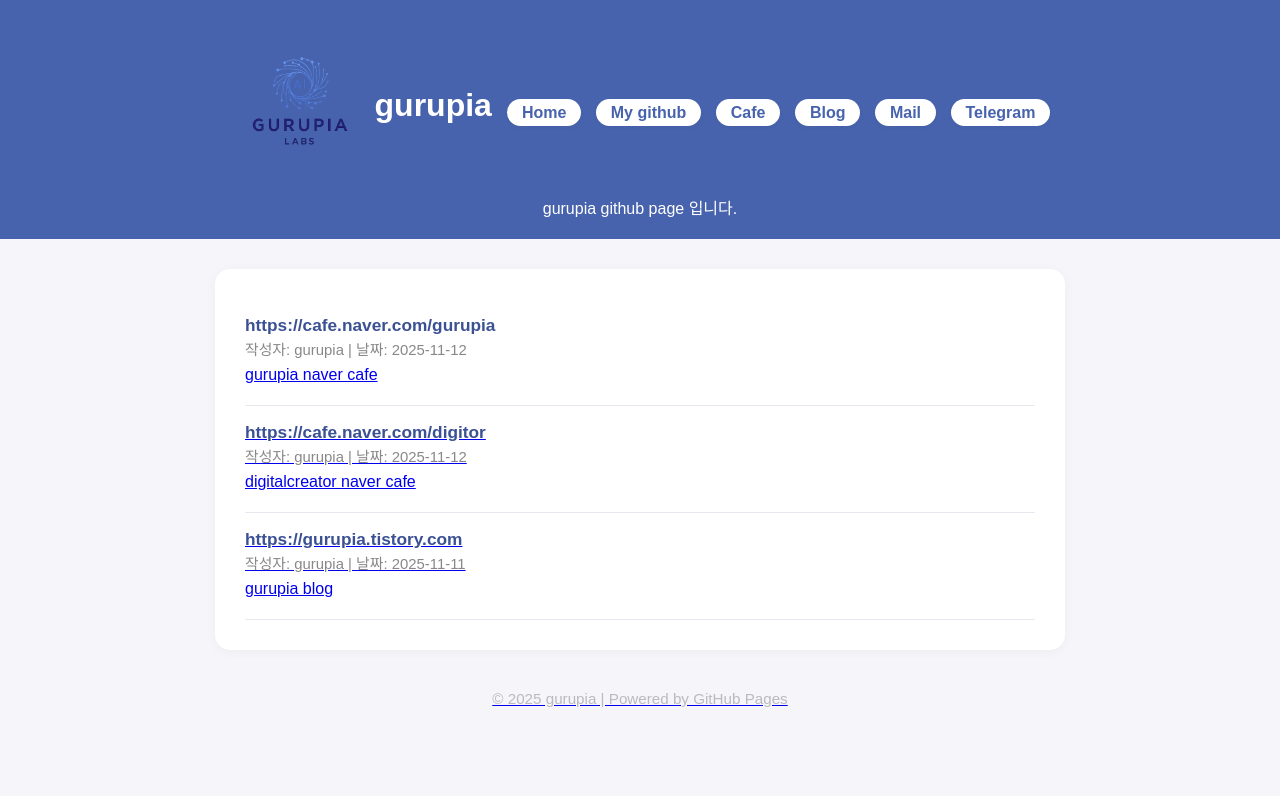
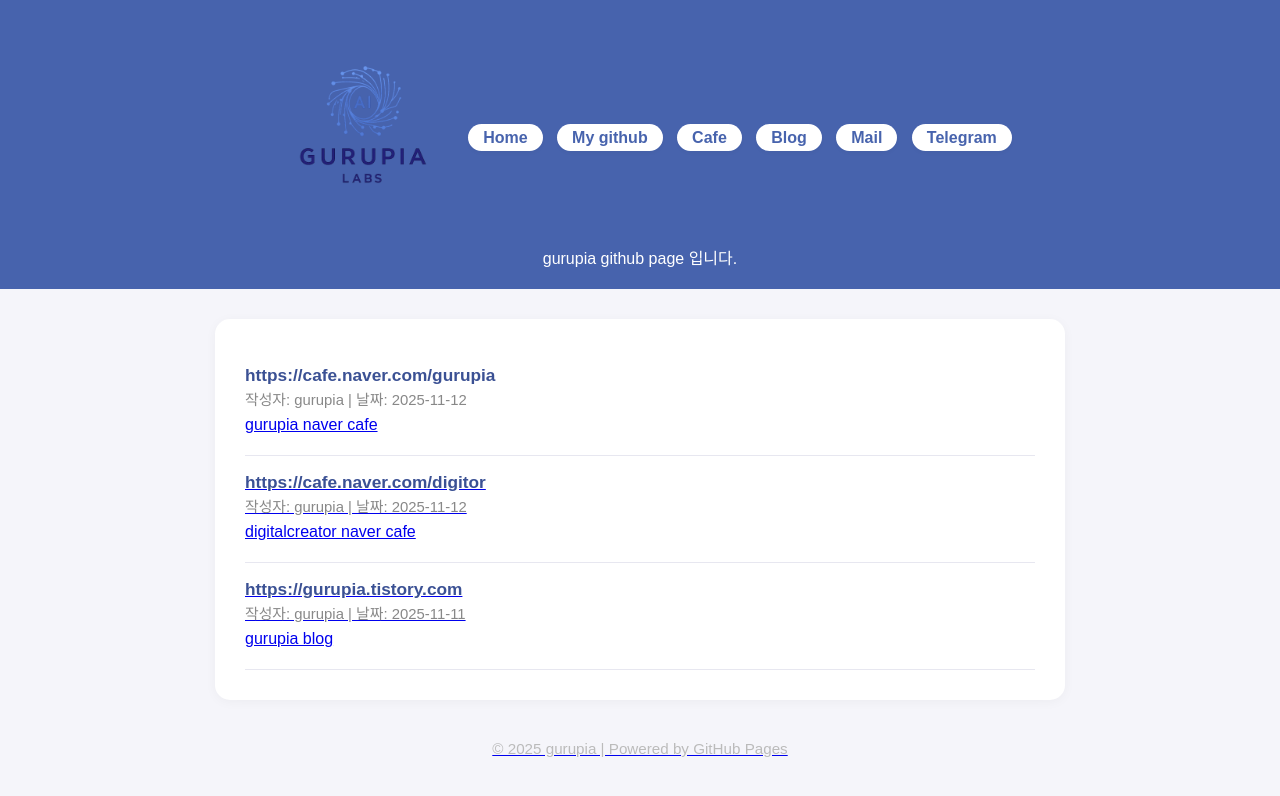
Before and after one commit to gurupia/gurupia.github.io, a plain HTML site: page index.html in a window 1280 px wide. Drawn offline with Linux system fonts and the light colour scheme.

Commit message:
Update index.html

```diff
--- a/index.html
+++ b/index.html
@@ -32,8 +32,8 @@
   <header>
 
 	<div style="display: flex; align-items: center; justify-content: center;">
-      <img src="logo-gurupia.png" alt="Logo" width="150" height="150">
-	  <h1 style="margin-right: 10px;">gurupia</h1>
+      <img src="logo-gurupia.png" alt="Logo" width="200" height="200">
+	  <!--  <h1 style="margin-right: 10px;">gurupia</h1>      -->
 	  <nav>
       <a href="https://gurupia.github.io">Home</a>
       <a href="https://github.com/gurupia">My github</a>
@@ -41,13 +41,9 @@
       <a href="https://gurupia.tistory.com">Blog</a>
       <a href="mailto:gurupia@naver.com">Mail</a>
       <a href="https://t.me/gurupia_labs">Telegram</a>
-     <!-- <a href="https://invite.kakao.com/tc/uSPxqt5WNU">Kakaotalk</a> -->
     </nav>
     </div>
-
 	<!--<img src="logo-gurupia.png" alt="Logo" width="150" height="150">-->
-
-
     <p style="margin:15px 0 0 0; font-size:1em;">gurupia github page 입니다.</p>
   </header>
 
```
